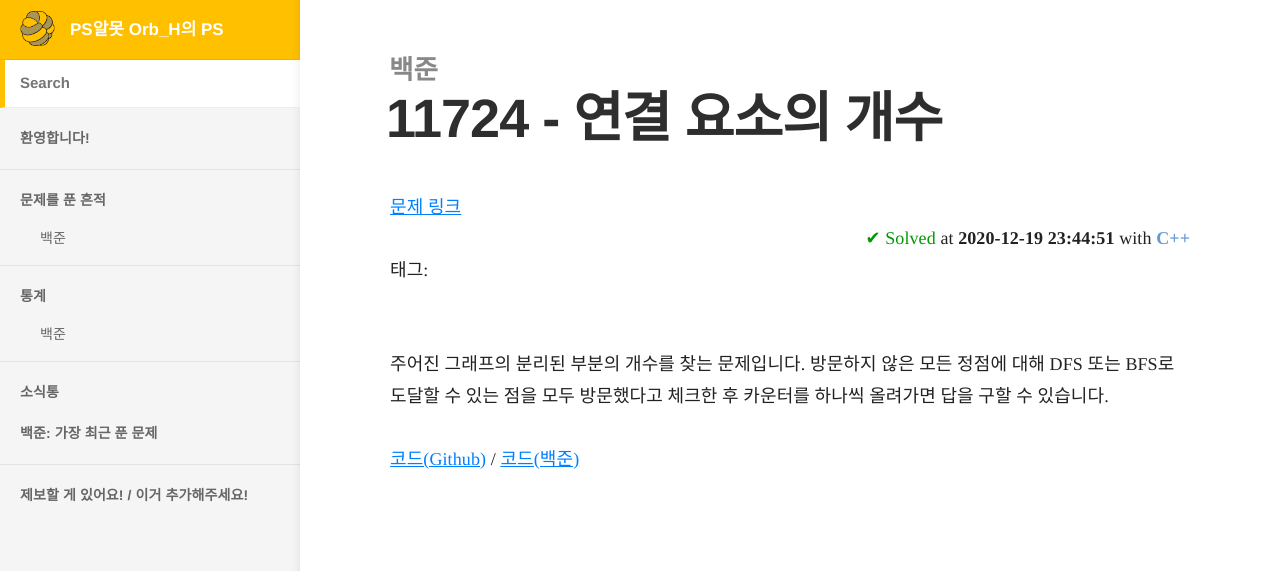
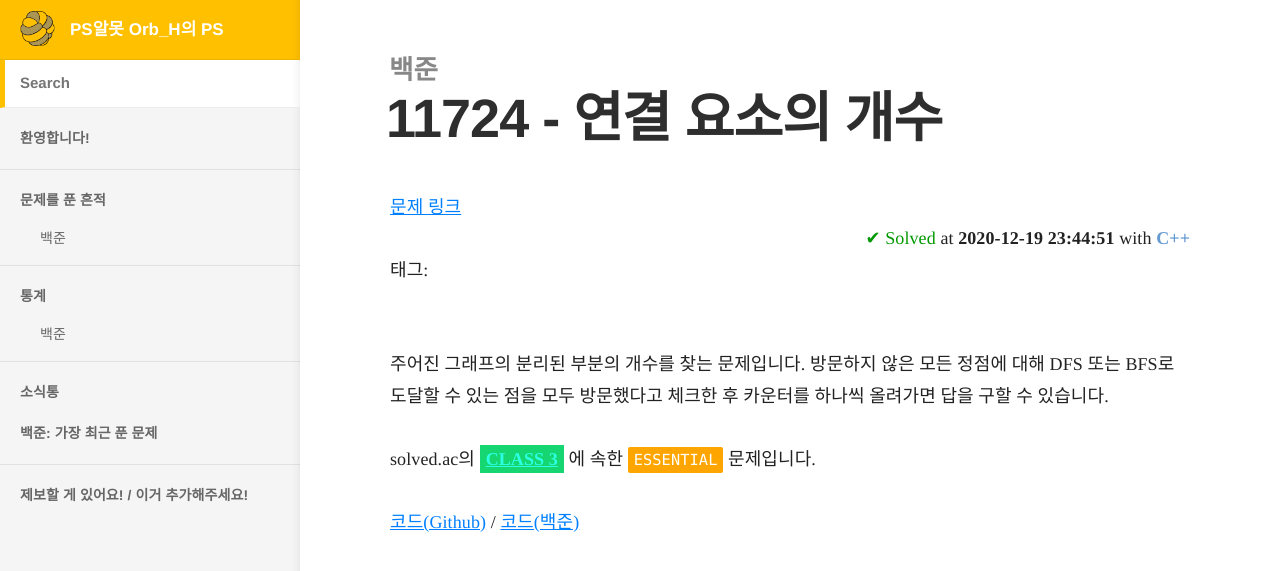
Before and after one commit to Orb-H/nojam, a Jekyll site: the page built from docs/_docs/nojam/11724.md, in a window 1280 px wide. Shown: the top 571 px of the page. Built offline with Jekyll 4.4.1, drawn with Linux system fonts in a browser that asks for light colours; some web fonts are replaced.

Commit message:
Print solved.ac class info with liquid

```diff
--- a/docs/_layouts/nojam.html
+++ b/docs/_layouts/nojam.html
@@ -88,15 +88,19 @@
 {% endif %}
 {% endfor %}
 {% if name %}
-<p>
-  백준의 단계별로 풀어보기 {{ num1 }}단계
-  <a href="https://www.acmicpc.net/step/{{ addr }}">{{ name }}</a>의 <b>{{ num2 }}번</b> 문제입니다.
-</p>
+<p> 백준의 단계별로 풀어보기 {{ num1 }}단계 <a href="https://www.acmicpc.net/step/{{ addr }}">{{ name }}</a>의 <b>{{ num2 }}번</b>
+  문제입니다.</p>
 {% endif %}
+{% for class in site.data.nojam_solved_class %}
+{% if class.problems_normal contains page.solve_num or class.problems_ess contains page.solve_num %}
+<p> solved.ac의 <a href="https://solved.ac/class/{{ forloop.index }}"
+    style="color:#{{ class.bg }};background-color:#{{ class.fg }};padding:4px 6px;font-family:NanumSquare"><b>CLASS {{
+      forloop.index }}</b></a> 에 속한 {% if class.problems_ess contains page.solve_num %}<code
+    style="background-color:orange;color:white;">ESSENTIAL</code> {% endif %}문제입니다.</p>
+{% endif %}
+{% endfor %}
 {% if page.solve_exclude == nil %}
-<p>
-  <a
+<p> <a
     href="https://github.com/{{ site.repo_name }}/tree/master/{{ site.source_dir }}{{ page.solve_num }}{{ site.data.languages[page.solve_lang].extension }}">코드(Github)</a>{%
-  if page.solve_share %} / <a href="http://boj.kr/{{ page.solve_share }}">코드(백준)</a>{% endif %}
-</p>
+  if page.solve_share %} / <a href="http://boj.kr/{{ page.solve_share }}">코드(백준)</a>{% endif %}</p>
 {% endif %}
```
